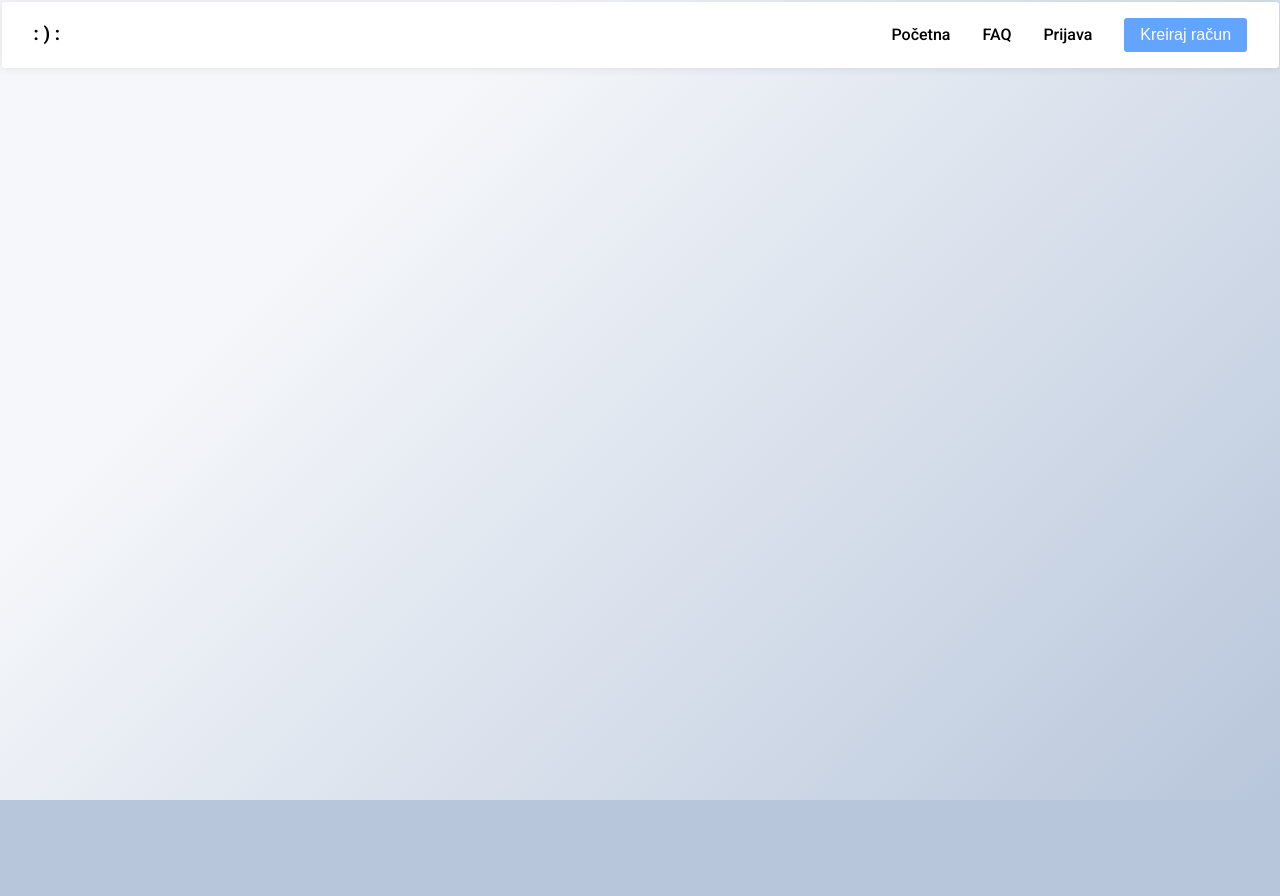
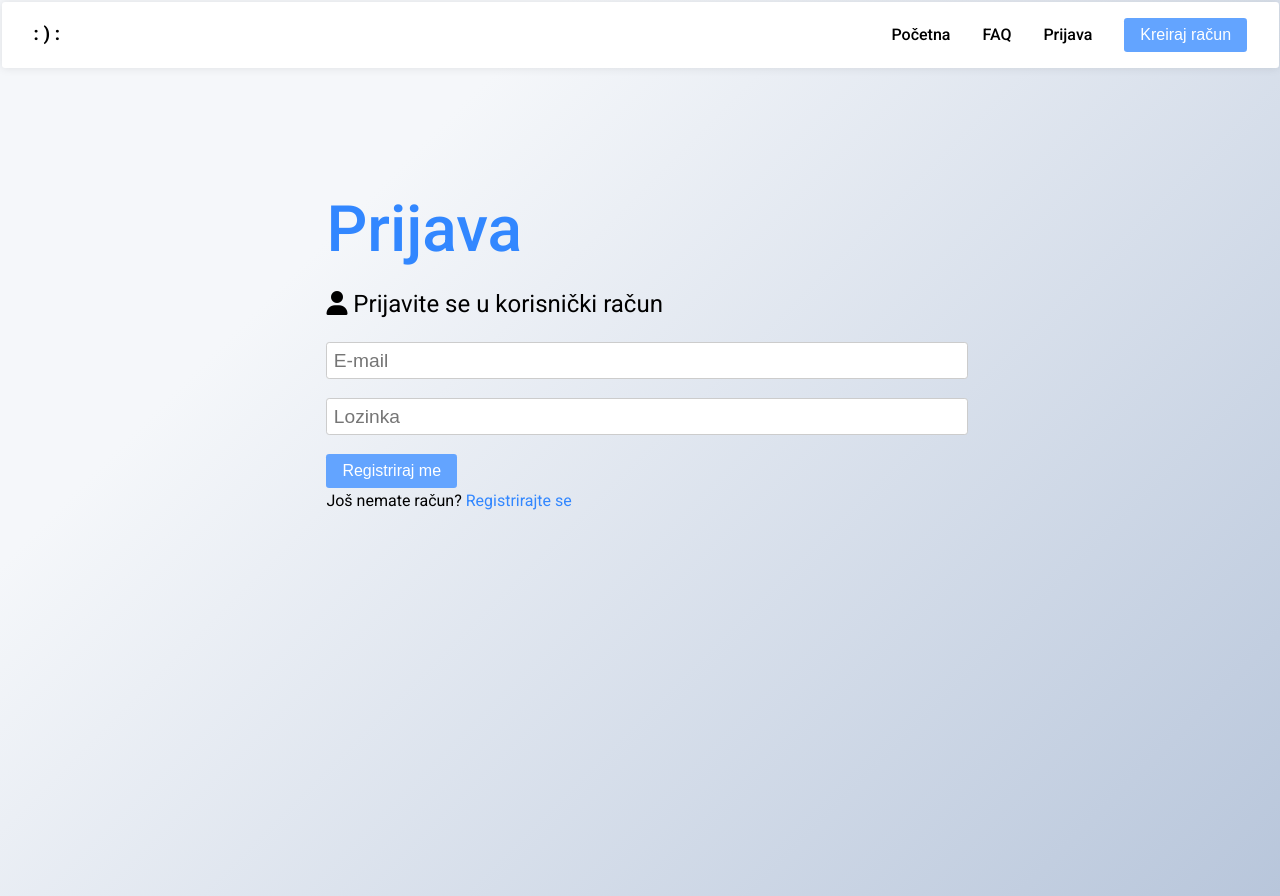
Before and after one commit to alenvalek/moodonja-frontend, a React (Create React App) app: page /login in a window 1280 px wide. Before the commit the page ends 800 px from the top, so only its background shows below. Built offline with nearby package versions, Linux system fonts and the light colour scheme.

Commit message:
Create a login layout

```diff
--- a/src/App.js
+++ b/src/App.js
@@ -3,6 +3,7 @@ import { Routes, Route } from "react-router-dom";
 import Landing from "./components/layout/Landing/Landing";
 import Navbar from "./components/layout/Navbar/Navbar";
 import Register from "./components/auth/Register/Register";
+import Login from "./components/auth/Login/Login";
 
 const App = () => {
 	return (
@@ -11,6 +12,7 @@ const App = () => {
 			<Routes>
 				<Route path='/' element={<Landing />} />
 				<Route path='/register' element={<Register />} />
+				<Route path='/login' element={<Login />} />
 			</Routes>
 		</>
 	);
--- /dev/null
+++ b/src/components/auth/Login/Login.js
@@ -0,0 +1,30 @@
+import React from "react";
+import { Link } from "react-router-dom";
+
+const Login = () => {
+	return (
+		<div className='content__container'>
+			<form>
+				<h1 className='heading text-primary'>Prijava</h1>
+				<p className='body-text'>
+					<i className='fa-solid fa-user' /> Prijavite se u korisnički račun
+				</p>
+				<div className='form__group'>
+					<input type='email' placeholder='E-mail' name='email' />
+				</div>
+				<div className='form__group'>
+					<input type='password' placeholder='Lozinka' name='password' />
+				</div>
+				<button className='btn btn-primary'>Registriraj me</button>
+				<p>
+					Još nemate račun?{" "}
+					<Link className='text-primary' to='/register'>
+						Registrirajte se
+					</Link>
+				</p>
+			</form>
+		</div>
+	);
+};
+
+export default Login;
--- a/src/components/auth/Register/Register.js
+++ b/src/components/auth/Register/Register.js
@@ -28,10 +28,12 @@ const Register = () => {
 						name='password2'
 					/>
 				</div>
-				<button className='btn btn-primary'>Registriraj me</button>
+				<button style={{ marginBottom: "1rem" }} className='btn btn-primary'>
+					Registriraj me
+				</button>
 				<p>
 					Već imate račun?{" "}
-					<Link className='text-primary' to='login'>
+					<Link className=' text-primary' to='/login'>
 						Prijava
 					</Link>
 				</p>
--- a/src/components/layout/Landing/Landing.js
+++ b/src/components/layout/Landing/Landing.js
@@ -24,9 +24,11 @@ const Landing = () => {
 					</div>
 					<div className='container__card__actions'>
 						<Link to='/register'>
-							<button className='btn btn-primary'>Registriraj se</button>
+							<button className='btn btn-primary'>Prijavi se</button>
 						</Link>
-						<button className='btn btn-secondary'>Prijavi se</button>
+						<Link to='/login'>
+							<button className='btn btn-secondary'>Prijavi se</button>
+						</Link>
 					</div>
 				</div>
 			</div>
```
